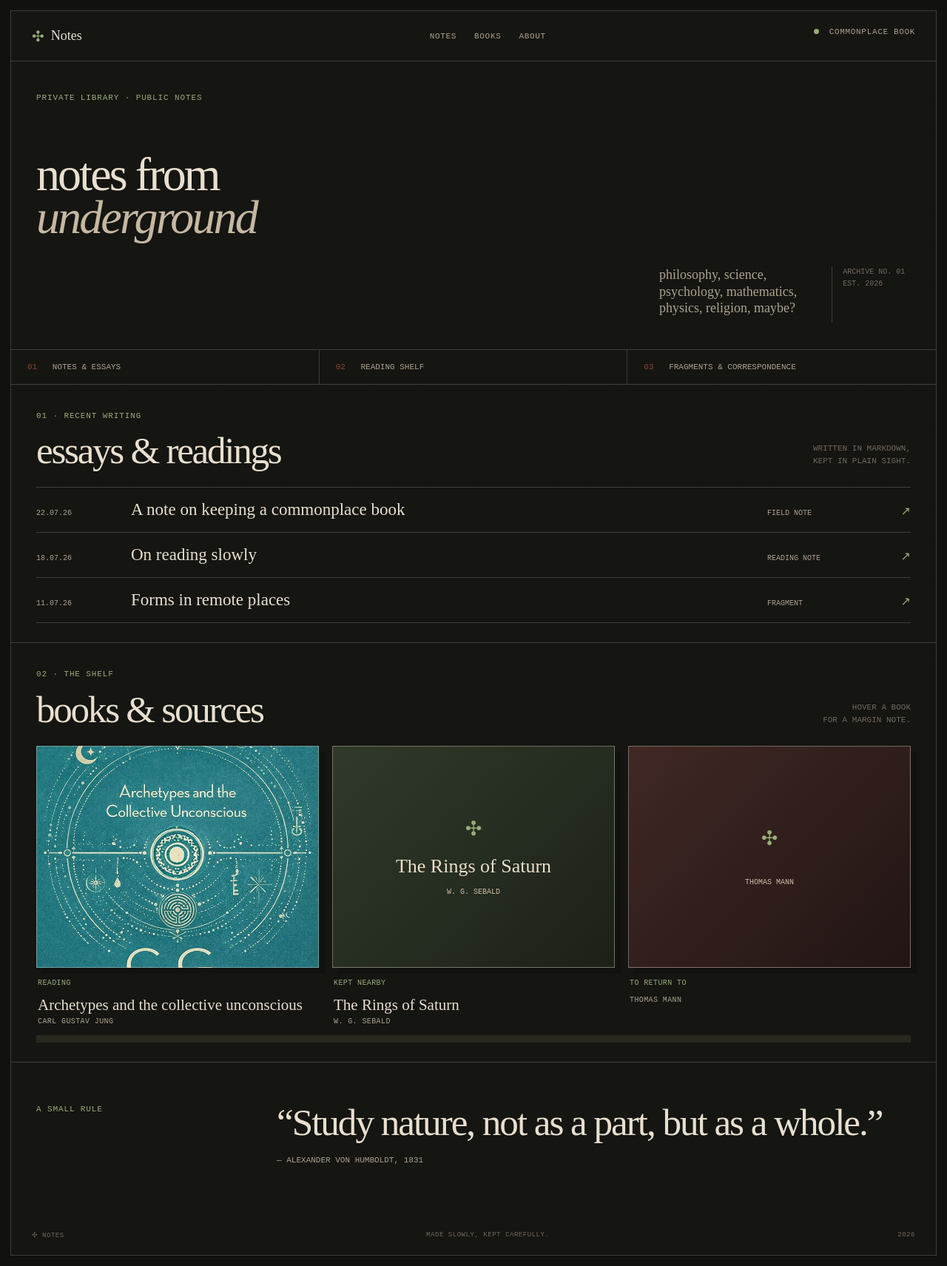
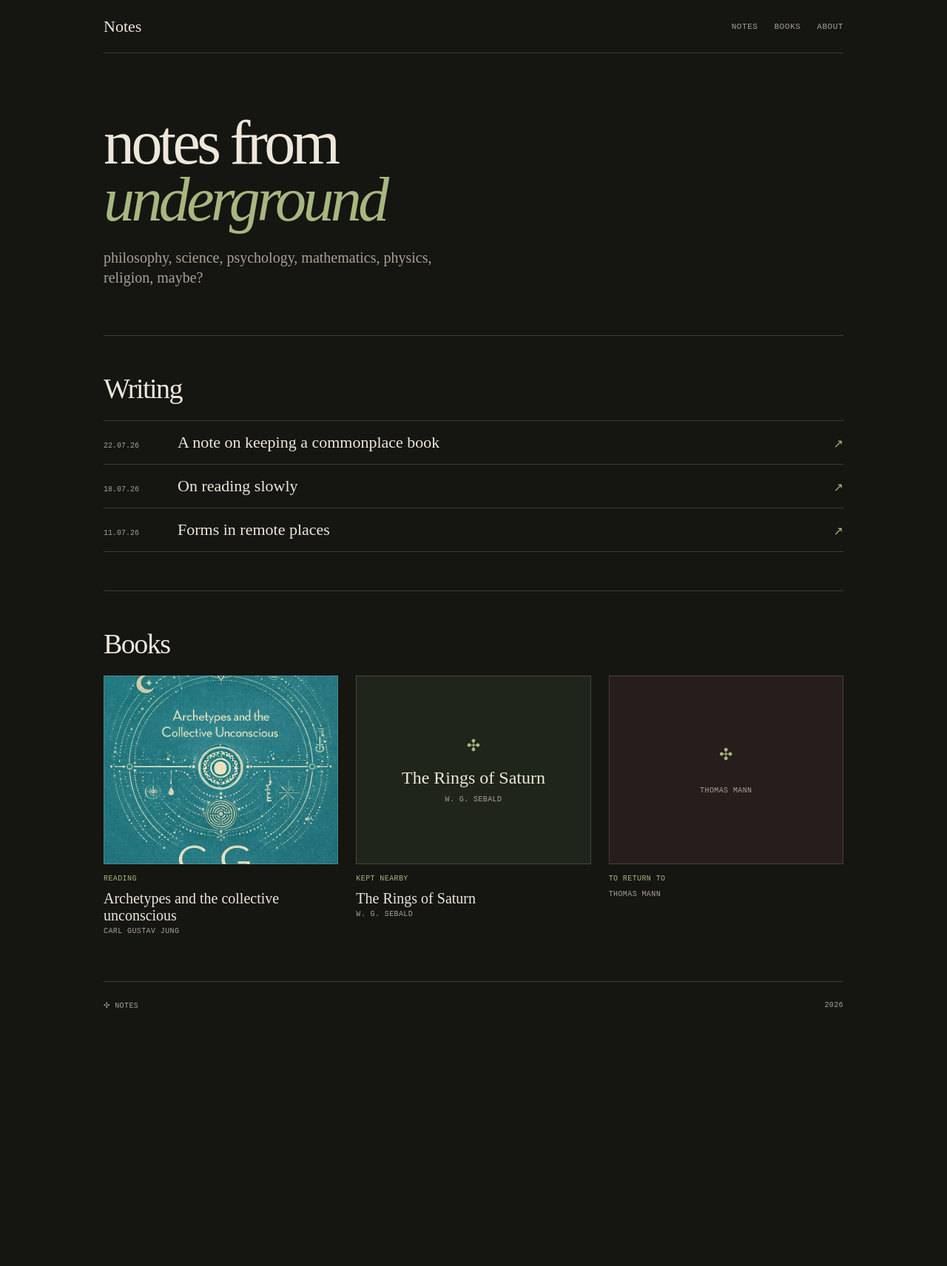
Before and after one commit to rseyfullayev/blog, a Jekyll site: the page built from index.html, in a window 1280 px wide. Shown: the whole page at 74% size. Built offline with Jekyll 4.4.1, drawn with Linux system fonts in a browser that asks for light colours; after the commit the page ends 1391 px from its top, so only the background shows below that.

Commit message:
Simplify blog layout

```diff
--- a/_includes/header.html
+++ b/_includes/header.html
@@ -1,6 +1,5 @@
 <header class="site-header">
   <a class="site-mark" href="{{ '/' | relative_url }}" aria-label="Notes home">
-    <span class="mark-glyph">✣</span>
     <span>Notes</span>
   </a>
   <nav aria-label="Main navigation">
@@ -8,5 +7,4 @@
     <a href="{{ '/#books' | relative_url }}">Books</a>
     <a href="{{ '/about/' | relative_url }}">About</a>
   </nav>
-  <p class="header-status"><span></span> Commonplace book</p>
 </header>
--- a/assets/style.css
+++ b/assets/style.css
@@ -1,85 +1,89 @@
 :root {
-  --ink: #e8dfcf;
-  --muted: #ada28f;
-  --faint: #71695e;
-  --line: rgba(232, 223, 207, 0.2);
-  --black: #11110f;
-  --panel: #171713;
-  --moss: #9aac78;
-  --seal: #8f4437;
+  --background: #151512;
+  --surface: #1c1b17;
+  --text: #eee7da;
+  --muted: #aaa195;
+  --line: rgba(238, 231, 218, 0.18);
+  --accent: #a7b77f;
   --serif: "Times New Roman", Times, serif;
   --mono: "Courier New", Courier, monospace;
 }
 
 * { box-sizing: border-box; }
 html { scroll-behavior: smooth; }
-body {
-  margin: 0;
-  background: var(--black);
-  color: var(--ink);
-  font-family: var(--serif);
+body { margin: 0; background: var(--background); color: var(--text); font-family: var(--serif); }
+.paper-grain { display: none; }
+.page-shell { width: min(1000px, calc(100% - 40px)); margin: 0 auto; }
+
+.site-header { min-height: 72px; display: flex; align-items: center; justify-content: space-between; border-bottom: 1px solid var(--line); }
+.site-mark { color: var(--text); font-size: 22px; text-decoration: none; }
+nav { display: flex; gap: 22px; }
+nav a, .back-link { color: var(--muted); font: 11px var(--mono); text-decoration: none; text-transform: uppercase; letter-spacing: .05em; }
+nav a:hover, .back-link:hover { color: var(--text); }
+
+.hero { padding: 82px 0 64px; border-bottom: 1px solid var(--line); }
+.hero h1, .essay h1 { margin: 0; font-size: clamp(48px, 7vw, 84px); line-height: .92; letter-spacing: -.055em; font-weight: normal; }
+.hero h1 em { color: var(--accent); }
+.hero-note { max-width: 470px; margin-top: 26px; color: var(--muted); font-size: 20px; line-height: 1.35; }
+.hero-note p { margin: 0; }
+.ledger, .closing-note { display: none; }
+
+.notes-section, .books-section { padding: 52px 0; border-bottom: 1px solid var(--line); }
+.section-heading { margin-bottom: 24px; }
+.section-heading h2 { margin: 0; font-size: 38px; line-height: 1; font-weight: normal; letter-spacing: -.04em; }
+.section-heading .eyebrow, .section-heading > p { display: none; }
+
+.post-list { border-top: 1px solid var(--line); }
+.post-row { display: grid; grid-template-columns: 86px 1fr 24px; gap: 14px; align-items: baseline; padding: 16px 0; border-bottom: 1px solid var(--line); color: var(--text); text-decoration: none; }
+.post-row time, .post-category { color: var(--muted); font: 10px var(--mono); }
+.post-category { display: none; }
+.post-title { font-size: 22px; }
+.arrow { color: var(--accent); justify-self: end; font-size: 16px; }
+
+.shelf { display: grid; grid-template-columns: repeat(3, 1fr); gap: 24px; }
+.book-card { min-width: 0; }
+.book-cover { height: 255px; padding: 24px 18px; border: 1px solid var(--line); background: var(--surface); color: var(--text); display: flex; flex-direction: column; align-items: center; justify-content: center; text-align: center; background-size: cover; background-position: center; }
+.book-card:nth-child(2) .book-cover { background-color: #20251b; }
+.book-card:nth-child(3) .book-cover { background-color: #271d1b; }
+.book-cover.has-image { color: transparent; }
+.cover-ornament { margin-bottom: 18px; color: var(--accent); font-size: 22px; }
+.book-cover strong { font-size: 24px; font-weight: normal; line-height: 1; }
+.book-cover small, .book-status, .book-author { color: var(--muted); font: 10px var(--mono); text-transform: uppercase; letter-spacing: .04em; }
+.book-cover small { margin-top: 12px; }
+.book-copy { padding-top: 14px; }
+.book-copy h3 { margin: 0 0 4px; font-size: 20px; font-weight: normal; }
+.book-status { margin: 0 0 10px; color: var(--accent); }
+.book-author { margin: 0 0 10px; }
+.book-note { margin: 0; color: var(--muted); font-size: 16px; line-height: 1.3; }
+
+.site-footer { min-height: 64px; display: flex; align-items: center; justify-content: space-between; color: var(--muted); font: 10px var(--mono); text-transform: uppercase; letter-spacing: .04em; }
+.site-footer span:nth-child(2) { display: none; }
+
+.essay { max-width: 760px; padding: 64px 0 82px; }
+.essay .back-link { display: inline-block; margin-bottom: 36px; }
+.essay-header { padding-bottom: 32px; margin-bottom: 32px; border-bottom: 1px solid var(--line); }
+.essay h1 { font-size: clamp(44px, 6vw, 76px); }
+.eyebrow { color: var(--accent); font: 10px var(--mono); letter-spacing: .06em; text-transform: uppercase; }
+.lede { max-width: 630px; margin: 22px 0 0; color: var(--muted); font-size: 21px; line-height: 1.35; }
+.prose { max-width: 660px; font-size: 21px; line-height: 1.5; }
+.prose p { margin: 0 0 1.15em; }
+
+@media (max-width: 640px) {
+  .page-shell { width: min(100% - 28px, 1000px); }
+  .site-header { min-height: auto; padding: 19px 0; align-items: flex-start; gap: 18px; }
+  .site-mark { font-size: 20px; }
+  nav { gap: 12px; flex-wrap: wrap; justify-content: flex-end; }
+  nav a { font-size: 9px; }
+  .hero { padding: 58px 0 48px; }
+  .hero h1 { font-size: clamp(46px, 14vw, 66px); }
+  .hero-note { margin-top: 20px; font-size: 18px; }
+  .notes-section, .books-section { padding: 42px 0; }
+  .section-heading h2 { font-size: 32px; }
+  .post-row { grid-template-columns: 70px 1fr 18px; gap: 8px; }
+  .post-title { font-size: 19px; }
+  .shelf { grid-template-columns: 1fr; gap: 32px; }
+  .book-cover { height: 330px; }
+  .essay { padding: 46px 0 64px; }
+  .prose { font-size: 19px; }
+  .site-footer span:last-child { display: none; }
 }
-.paper-grain {
-  pointer-events: none;
-  position: fixed;
-  inset: 0;
-  z-index: 2;
-  opacity: 0.08;
-  background-image: radial-gradient(rgba(255,255,255,.35) .55px, transparent .65px);
-  background-size: 5px 5px;
-  mix-blend-mode: soft-light;
-}
-.page-shell { width: min(1500px, calc(100% - 28px)); margin: 14px auto; border: 1px solid var(--line); background: rgba(23, 23, 19, .72); }
-.site-header, .site-footer { display: grid; grid-template-columns: 1.1fr 1fr 1fr; align-items: center; min-height: 68px; padding: 0 28px; border-bottom: 1px solid var(--line); font-family: var(--mono); font-size: 11px; letter-spacing: .06em; text-transform: uppercase; }
-.site-mark { display: inline-flex; gap: 9px; align-items: center; color: var(--ink); text-decoration: none; font-family: var(--serif); font-size: 18px; letter-spacing: 0; text-transform: none; }
-.mark-glyph { color: var(--moss); font-size: 20px; }
-nav { display: flex; justify-content: center; gap: 24px; }
-nav a, .back-link { color: var(--muted); text-decoration: none; }
-nav a:hover, .back-link:hover { color: var(--ink); }
-.header-status { justify-self: end; color: var(--muted); }
-.header-status span { width: 7px; height: 7px; display: inline-block; border-radius: 100%; background: var(--moss); margin-right: 7px; }
-.hero { min-height: 390px; padding: 42px 34px 26px; border-bottom: 1px solid var(--line); position: relative; display: grid; grid-template-columns: 1.35fr .65fr; align-content: space-between; }
-.eyebrow { color: var(--moss); font: 11px/1.4 var(--mono); letter-spacing: .08em; text-transform: uppercase; margin: 0 0 16px; }
-h1, h2, h3, p { margin-top: 0; }
-.hero h1, .essay h1 { grid-column: 1 / -1; margin: 22px 0 8px; font-weight: normal; font-size: clamp(38px, 5vw, 72px); letter-spacing: -.045em; line-height: .92; }
-.hero h1 em { color: #c5b8a2; }
-.hero-note { grid-column: 2; justify-self: end; width: min(100%, 340px); display: grid; grid-template-columns: 1.6fr .8fr; gap: 20px; color: var(--muted); font-size: 18px; line-height: 1.25; }
-.catalogue-no { border-left: 1px solid var(--line); padding-left: 14px; color: var(--faint); font: 10px/1.6 var(--mono); text-transform: uppercase; }
-.ledger { display: grid; grid-template-columns: repeat(3, 1fr); border-bottom: 1px solid var(--line); font: 11px var(--mono); text-transform: uppercase; color: var(--muted); }
-.ledger p { margin: 0; padding: 17px 22px; border-right: 1px solid var(--line); }
-.ledger p:last-child { border: 0; }
-.ledger span { color: var(--seal); margin-right: 14px; }
-.notes-section, .books-section { padding: 35px 34px 26px; border-bottom: 1px solid var(--line); }
-.section-heading { display: flex; justify-content: space-between; align-items: end; gap: 30px; margin-bottom: 26px; }
-.section-heading h2 { margin: 0; font-size: clamp(32px, 4vw, 52px); line-height: .9; font-weight: normal; letter-spacing: -.045em; }
-.section-heading > p { margin: 0; font: 11px/1.55 var(--mono); text-transform: uppercase; color: var(--faint); text-align: right; }
-.post-list { border-top: 1px solid var(--line); }
-.post-row { display: grid; grid-template-columns: 110px 1fr 150px 26px; gap: 18px; align-items: baseline; color: var(--ink); text-decoration: none; border-bottom: 1px solid var(--line); padding: 17px 0; }
-.post-row:hover { background: rgba(232,223,207,.035); }
-.post-row time, .post-category, .arrow { color: var(--muted); font: 10px var(--mono); text-transform: uppercase; }
-.post-title { font-size: 23px; }
-.arrow { justify-self: end; color: var(--moss); font-size: 16px; }
-.shelf { display: grid; grid-template-columns: repeat(3, 1fr); gap: 18px; align-items: stretch; border-bottom: 10px solid #29281f; padding-bottom: 10px; }
-.book-card { min-width: 0; position: relative; }
-.book-cover { height: 300px; padding: 26px 22px; border: 1px solid rgba(232,223,207,.4); background: linear-gradient(135deg, #3b3229, #211e19); display: flex; flex-direction: column; justify-content: center; align-items: center; text-align: center; box-shadow: 8px 8px 0 rgba(0,0,0,.2); color: #eadfc9; background-size: cover; background-position: center; }
-.book-card:nth-child(2) .book-cover { background: linear-gradient(135deg, #30392a, #1c2118); }
-.book-card:nth-child(3) .book-cover { background: linear-gradient(135deg, #402825, #211514); }
-.book-cover.has-image { color: transparent; }
-.cover-ornament { color: var(--moss); font-size: 27px; margin-bottom: 22px; }
-.book-cover strong { font-size: 26px; line-height: 1; font-weight: normal; }
-.book-cover small { font: 10px var(--mono); text-transform: uppercase; color: #cdbda4; margin-top: 16px; }
-.book-copy { padding: 15px 2px 3px; }
-.book-copy h3 { font-size: 21px; font-weight: normal; margin-bottom: 4px; }
-.book-status, .book-author { color: var(--muted); font: 10px var(--mono); text-transform: uppercase; letter-spacing: .04em; }
-.book-status { color: var(--moss); margin-bottom: 12px; }
-.book-author { margin-bottom: 0; }
-.book-note { max-height: 0; overflow: hidden; margin: 0; color: #c7bbab; font-size: 16px; line-height: 1.25; transition: max-height .18s ease, margin .18s ease; }
-.book-card:hover .book-note { max-height: 70px; margin-top: 12px; }
-.closing-note { padding: 56px 34px 68px; display: grid; grid-template-columns: .55fr 1.45fr; }
-.closing-note blockquote { margin: 0; font-size: clamp(28px, 4vw, 52px); line-height: .98; letter-spacing: -.04em; }
-.closing-note cite { grid-column: 2; margin-top: 20px; color: var(--muted); font: 11px var(--mono); text-transform: uppercase; }
-.site-footer { min-height: 54px; border-bottom: 0; color: var(--faint); font-size: 9px; }
-.site-footer span:nth-child(2) { text-align: center; }.site-footer span:last-child { text-align: right; }
-.essay { max-width: 960px; padding: 55px 34px 82px; }
-.essay .back-link { font: 11px var(--mono); text-transform: uppercase; }.essay-header { border-bottom: 1px solid var(--line); padding-bottom: 33px; margin-bottom: 32px; }.essay h1 { font-size: clamp(50px, 7vw, 95px); }.lede { max-width: 650px; font-size: 23px; color: #c8bba8; line-height: 1.25; }.prose { max-width: 690px; font-size: 22px; line-height: 1.45; color: #d6ccbd; }.prose p { margin-bottom: 1.15em; }.about-page { max-width: 1080px; }.about-page h1 { grid-column: auto; margin: 12px 0 36px; }
-@media (max-width: 720px) { .page-shell { width: calc(100% - 16px); margin: 8px auto; }.site-header { grid-template-columns: 1fr auto; padding: 0 18px; min-height: 60px; }.site-header nav { display: none; }.header-status { font-size: 8px; }.hero { min-height: 450px; padding: 30px 18px 20px; display: block; }.hero h1 { margin-top: 65px; font-size: clamp(34px, 10vw, 52px); }.hero-note { width: 100%; margin-top: 64px; }.ledger { grid-template-columns: 1fr; }.ledger p { border-right: 0; border-bottom: 1px solid var(--line); }.notes-section,.books-section { padding: 30px 18px 22px; }.section-heading > p { display: none; }.post-row { grid-template-columns: 70px 1fr 20px; gap: 8px; }.post-category { display: none; }.post-title { font-size: 19px; }.shelf { grid-template-columns: 1fr; gap: 28px; }.book-cover { height: 360px; }.closing-note { padding: 42px 18px 50px; display: block; }.closing-note blockquote { margin-top: 23px; }.closing-note cite { display: block; }.site-footer { padding: 16px 18px; display: flex; justify-content: space-between; }.site-footer span:nth-child(2) { display: none; }.essay { padding: 38px 18px 60px; }.prose { font-size: 20px; } }
--- a/index.html
+++ b/index.html
@@ -2,27 +2,17 @@
 layout: default
 ---
 <section class="hero">
-  <p class="eyebrow">Private library · public notes</p>
   <h1>notes from<br><em>underground</em></h1>
   <div class="hero-note">
-    <p>philosophy, science, psychology, mathematics, physics, religion, maybe? </p>
-    <p class="catalogue-no">Archive no. 01<br>Est. 2026</p>
+    <p>philosophy, science, psychology, mathematics, physics, religion, maybe?</p>
   </div>
-</section>
-
-<section class="ledger" aria-label="Site index">
-  <p><span>01</span> Notes &amp; essays</p>
-  <p><span>02</span> Reading shelf</p>
-  <p><span>03</span> Fragments &amp; correspondence</p>
 </section>
 
 <section class="notes-section" id="notes">
   <div class="section-heading">
     <div>
-      <p class="eyebrow">01 · Recent writing</p>
-      <h2>essays & readings</h2>
+      <h2>Writing</h2>
     </div>
-    <p>Written in Markdown,<br>kept in plain sight.</p>
   </div>
   <div class="post-list">
     {% for post in site.posts %}
@@ -39,10 +29,8 @@ layout: default
 <section class="books-section" id="books">
   <div class="section-heading">
     <div>
-      <p class="eyebrow">02 · The shelf</p>
-      <h2>books & sources</h2>
+      <h2>Books</h2>
     </div>
-    <p>hover a book<br>for a margin note.</p>
   </div>
   <div class="shelf" aria-label="Book shelf">
     {% for book in site.data.books %}
@@ -64,9 +52,3 @@ layout: default
     {% endfor %}
   </div>
 </section>
-
-<section class="closing-note">
-  <p class="eyebrow">A small rule</p>
-  <blockquote>“Study nature, not as a part, but as a whole.”</blockquote>
-  <cite>— Alexander von Humboldt, 1831</cite>
-</section>
```
